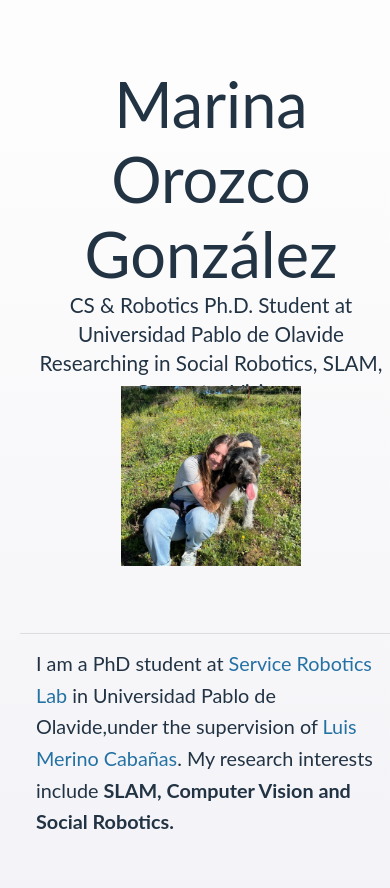
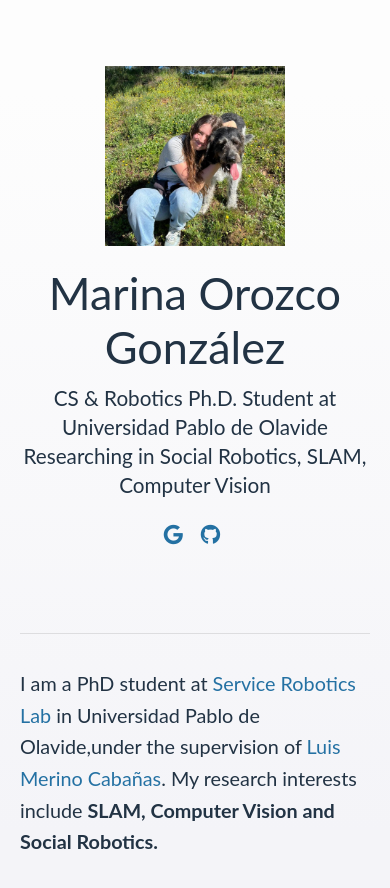
Before and after one commit to marinaog/marinaog.github.io, a plain HTML site: page index.html in a window 390 px wide. Drawn offline with Linux system fonts and the light colour scheme.

Commit message:
final fix for phone

```diff
--- a/style.css
+++ b/style.css
@@ -508,37 +508,57 @@ td {
 @media only screen and (max-width: 600px) {
     .header-container {
         display: flex !important;
-        flex-direction: column !important; /* Stack: Photo on top, Text below */
+        flex-direction: column !important;
         align-items: center !important;
+        justify-content: flex-start !important;
         height: auto !important;
-        padding-bottom: 20px;
+        min-height: 0 !important;
+        padding: 20px 0 !important;
     }
 
+    /* Force the photo to be the first item and stay in place */
     .header-profile-picture {
-        position: relative !important; /* Forces it into the normal flow */
+        order: 1 !important; /* Forces it to the TOP */
+        position: relative !important;
+        top: 0 !important;
+        left: 0 !important;
         display: block !important;
         margin: 0 auto 20px auto !important;
         width: 180px !important;
         height: 180px !important;
-        flex-shrink: 0;
+        flex-shrink: 0 !important;
+        background-size: cover !important;
     }
 
+    /* Force the text box to sit UNDER the photo */
     .header-text {
-        /* ADD THESE LINES */
+        order: 2 !important; /* Forces it BELOW the photo */
         position: relative !important;
         display: block !important;
         width: 100% !important;
-        height: auto !important; /* Allows it to expand with text */
+        height: auto !important;
         min-height: 0 !important;
         margin: 0 !important;
-        /* --------------- */
-        gap: 15px;
-        margin-bottom: 20px;
+        text-align: center !important;
     }
 
+    .header-name h1 {
+        font-size: 2.5em !important; /* Shrink title slightly for mobile */
+    }
+
+    .header-subtitle {
+        margin-top: 10px !important;
+        margin-bottom: 20px !important;
+        height: auto !important;
+    }
+
+    /* Ensure icons are at the bottom of this block */
     .header-links {
-        margin-top: 15px !important;
-        margin-bottom: 10px;
+        order: 3 !important;
+        display: flex !important;
+        justify-content: center !important;
+        margin-top: 20px !important;
+        padding-bottom: 20px !important;
     }
 }
 
```
